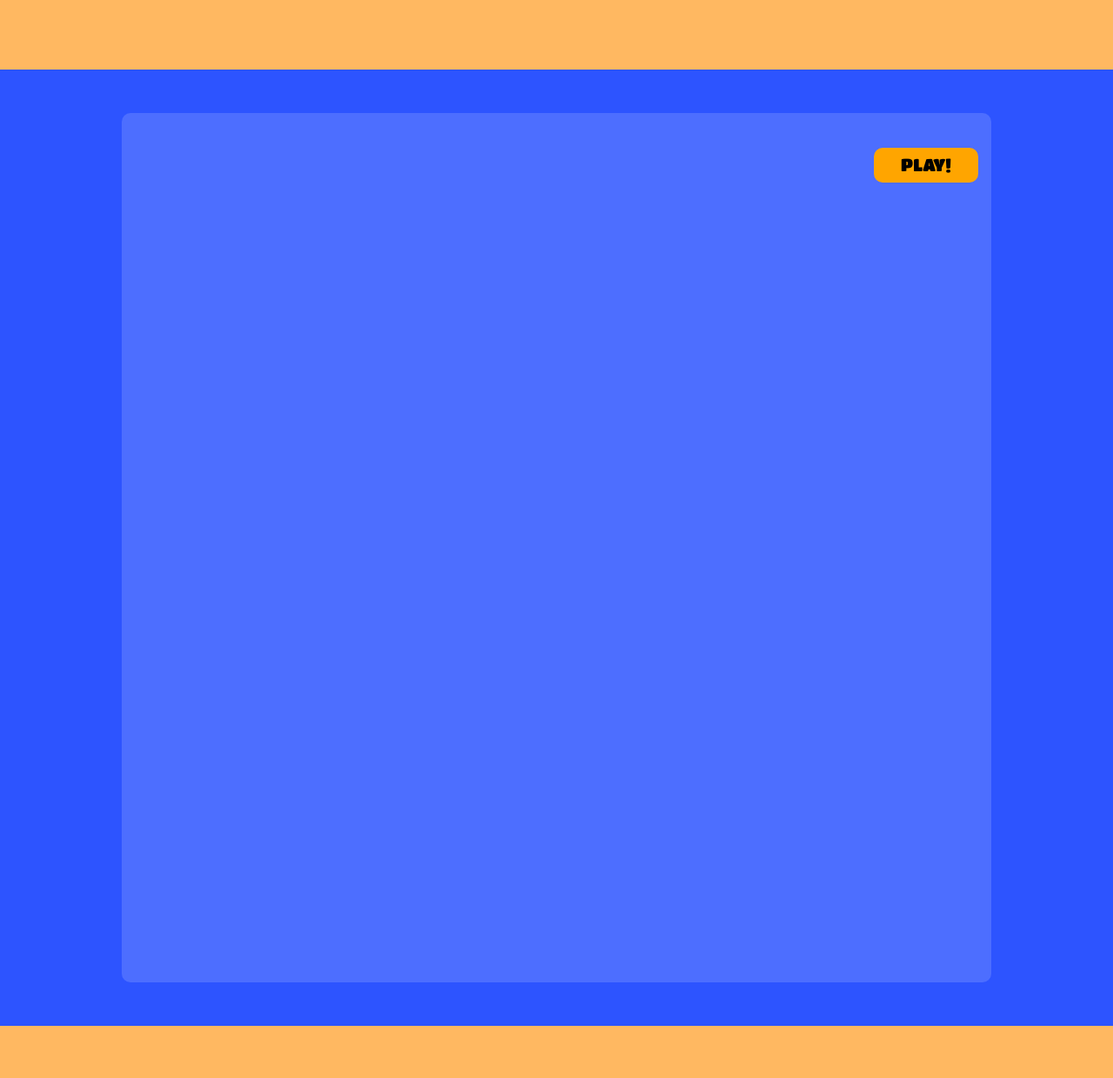
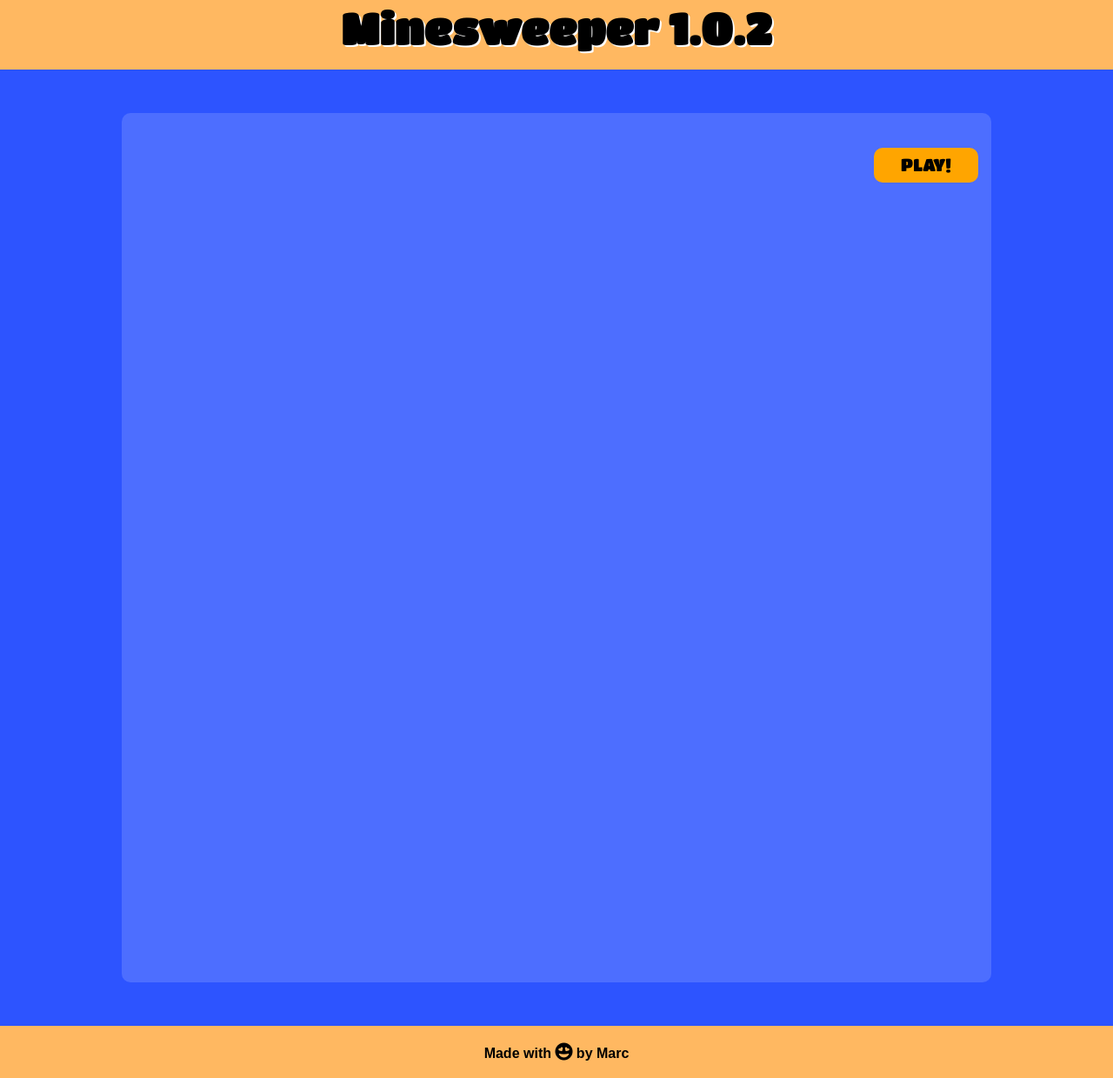
Before and after one commit to EvoX7/js-campominato-grid, a plain HTML site: page index.html in a window 1280 px wide. Shown: the whole page at 87% size. Drawn offline with Linux system fonts and the light colour scheme.

Commit message:
Updated MineSweeper

```diff
--- a/css/style.css
+++ b/css/style.css
@@ -6,16 +6,25 @@
     box-sizing: border-box;
 }
 
+body {
+    background-color: rgb(45, 84, 255);
+}
+
 header {
     background-color: rgb(255, 184, 97);
     height: 80px;
     margin-bottom: 50px;
+    font-family: "Titan One", cursive;
 }
 
-body {
-  font-family: "Titan One", cursive;
-  background-color: rgb(45, 84, 255);
+#title {
+    text-align: center;
+    font-size: 50px;
+    text-shadow: 2px 2px white;
+    line-height: 65px;
 }
+
+
 
 .over-grid {
     position: relative;
@@ -24,6 +33,7 @@ body {
     margin: 0 auto;
     width: 1000px;
     border-radius: 10px 10px 0px 0px;
+    font-family: "Titan One", cursive;
 }
 
 #my_container {
@@ -35,6 +45,7 @@ body {
     background-color: rgb(77, 110, 255);
     border-radius: 0px 0px 10px 10px;
     border: 10px solid rgb(77, 110, 255);
+    font-family: "Titan One", cursive;
 }
 
 .square {
@@ -48,6 +59,8 @@ body {
     font-size: 40px;
     color: orange;
     line-height: 80px;
+    font-family: "Titan One", cursive;
+    cursor: pointer;
 }
 
 .play-button {
@@ -64,6 +77,7 @@ body {
     line-height: 35px;
     border: 2px solid transparent;
     transition: 0.3s;
+
 }
 
 .play-button:hover {
@@ -75,9 +89,18 @@ body {
     background-color: rgb(45, 84, 255);
     color: black;
     text-shadow: 2px 2px rgb(255, 184, 97);
+
+}
+
+.fa-face-grin-hearts {
+    font-size: 20px;
+
 }
 
 footer {
+    text-align: center;
+    padding:20px;
+    font-family: Arial, Helvetica, sans-serif;
     margin-top: 50px;
     background-color: rgb(255, 184, 97);
     height: 60px;
--- a/index.html
+++ b/index.html
@@ -7,6 +7,10 @@
     <meta name="viewport" content="width=device-width, initial-scale=1.0">
     <!-- Link CSS  -->
     <link rel="stylesheet" href="./css/style.css">
+    <!-- Fonts Awesome  -->
+    <link rel="stylesheet" href="https://cdnjs.cloudflare.com/ajax/libs/font-awesome/6.1.1/css/all.min.css"
+        integrity="sha512-KfkfwYDsLkIlwQp6LFnl8zNdLGxu9YAA1QvwINks4PhcElQSvqcyVLLD9aMhXd13uQjoXtEKNosOWaZqXgel0g=="
+        crossorigin="anonymous" referrerpolicy="no-referrer" />
 
     <title>Minesweeper</title>
 
@@ -16,7 +20,7 @@
 
     <header class="">
         <nav>
-
+            <h1 id="title">Minesweeper 1.0.2</h1>
         </nav>
     </header>
 
@@ -29,7 +33,7 @@
     </div>
 
     <footer>
-
+        <h4>Made with <i class="fa-solid fa-face-grin-hearts"></i> by Marc</h4>
     </footer>
     <!-- JS src  -->
     <script type="text/javascript" src="./js/main.js"></script>
```
Lines whose indentation alone changed are shown as unchanged.
